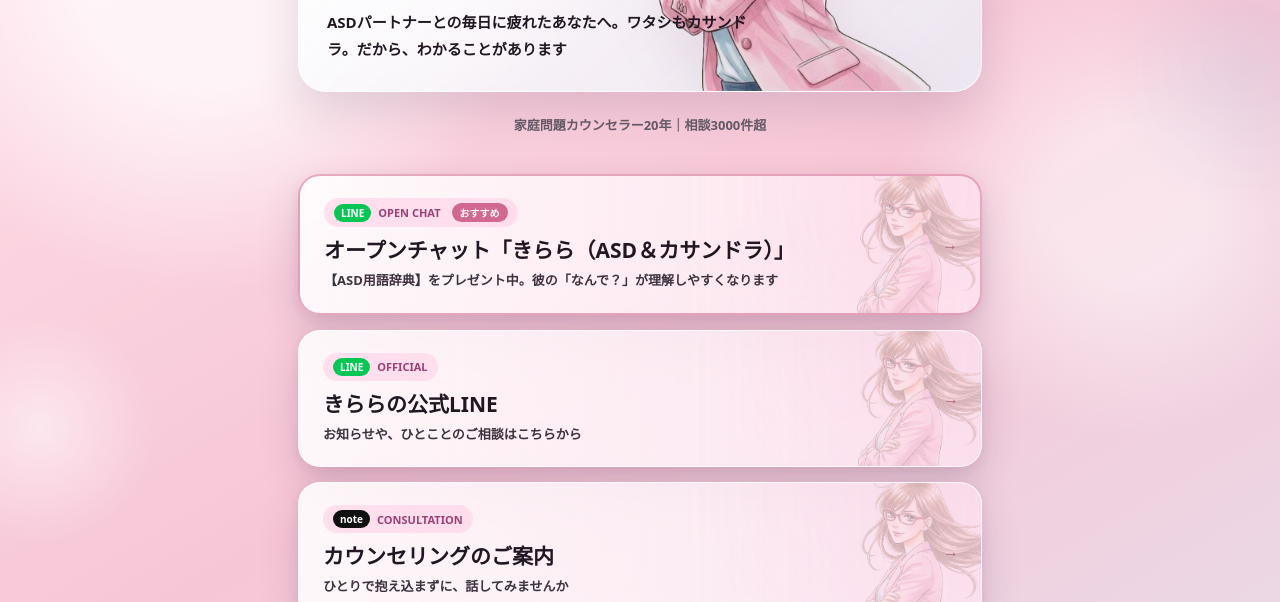
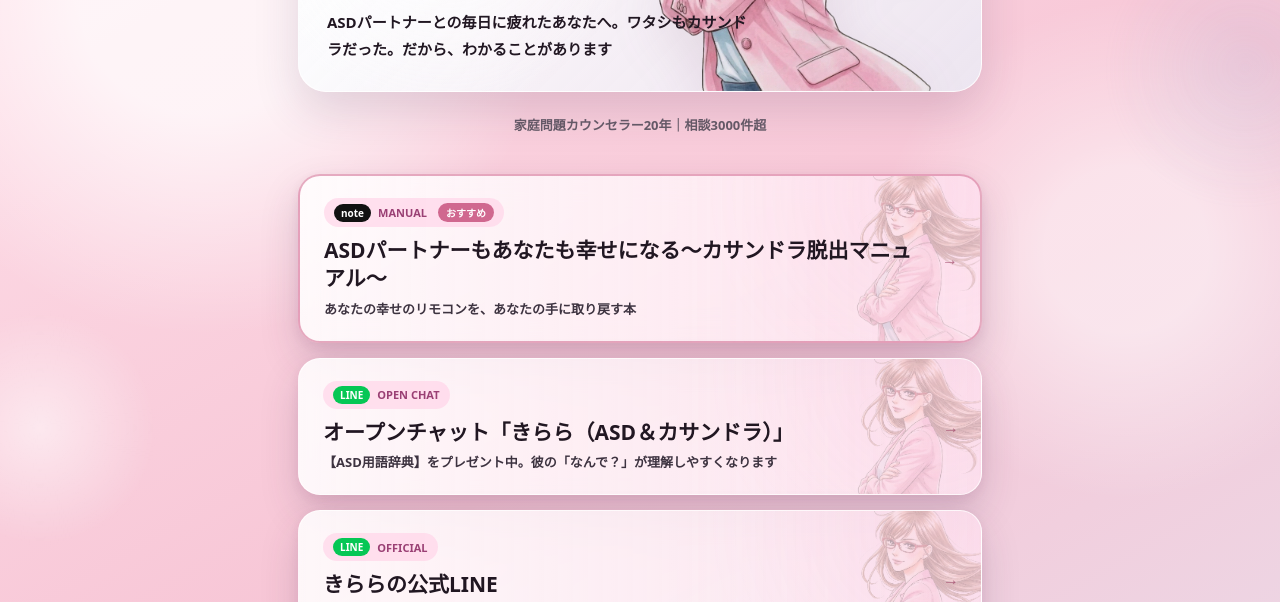
Before and after one commit to fumieoffice910-blip/kirara-link, a plain HTML site: page index.html in a window 1280 px wide. Shown: the part 178-780 px from the top of the page. Drawn offline with Linux system fonts and the light colour scheme.

Commit message:
Add files via upload

```diff
--- a/index.html
+++ b/index.html
@@ -410,7 +410,7 @@
         <div class="banner-copy">
           <span class="banner-kicker">ASD＆カサンドラ・ケアテイカーの相談室</span>
           <h1><span class="name">心理屋きらら</span></h1>
-          <p class="lead">ASDパートナーとの毎日に疲れたあなたへ。ワタシもカサンドラ。だから、わかることがあります</p>
+          <p class="lead">ASDパートナーとの毎日に疲れたあなたへ。ワタシもカサンドラだった。だから、わかることがあります</p>
         </div>
         <img class="banner-portrait" src="./kirara.webp?v=20261002" alt="きららのプロフィールイラスト">
       </div>
@@ -418,7 +418,14 @@
     </section>
 
     <section class="links" aria-label="リンク">
-      <a class="link-card pick" href="https://line.me/ti/g2/JHJpN8_i7o0l8dK0j1TGa26xgF92jLPAWzL3lA?utm_source=invitation&utm_medium=link_copy&utm_campaign=default">
+      <a class="link-card pick" href="https://note.com/uraran_renai/n/ndf0c21d4ba33">
+        <span class="link-kicker"><span class="note-mark">note</span> MANUAL</span>
+        <h2>ASDパートナーもあなたも幸せになる～カサンドラ脱出マニュアル～</h2>
+        <p>あなたの幸せのリモコンを、あなたの手に取り戻す本</p>
+        <span class="arrow" aria-hidden="true">→</span>
+      </a>
+
+      <a class="link-card" href="https://line.me/ti/g2/JHJpN8_i7o0l8dK0j1TGa26xgF92jLPAWzL3lA?utm_source=invitation&utm_medium=link_copy&utm_campaign=default">
         <span class="link-kicker"><span class="line-mark">LINE</span> OPEN CHAT</span>
         <h2>オープンチャット「きらら（ASD＆カサンドラ）」</h2>
         <p>【ASD用語辞典】をプレゼント中。彼の「なんで？」が理解しやすくなります</p>
```
